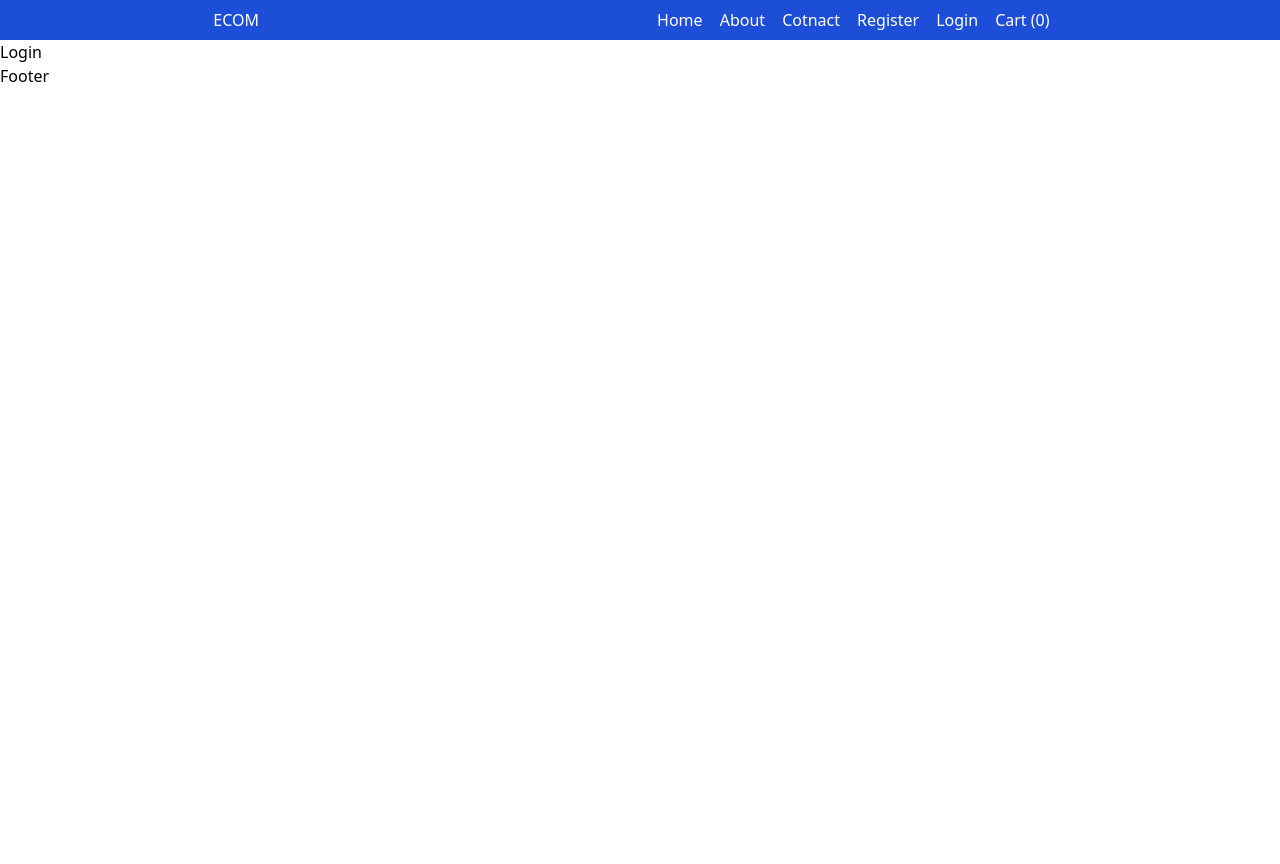
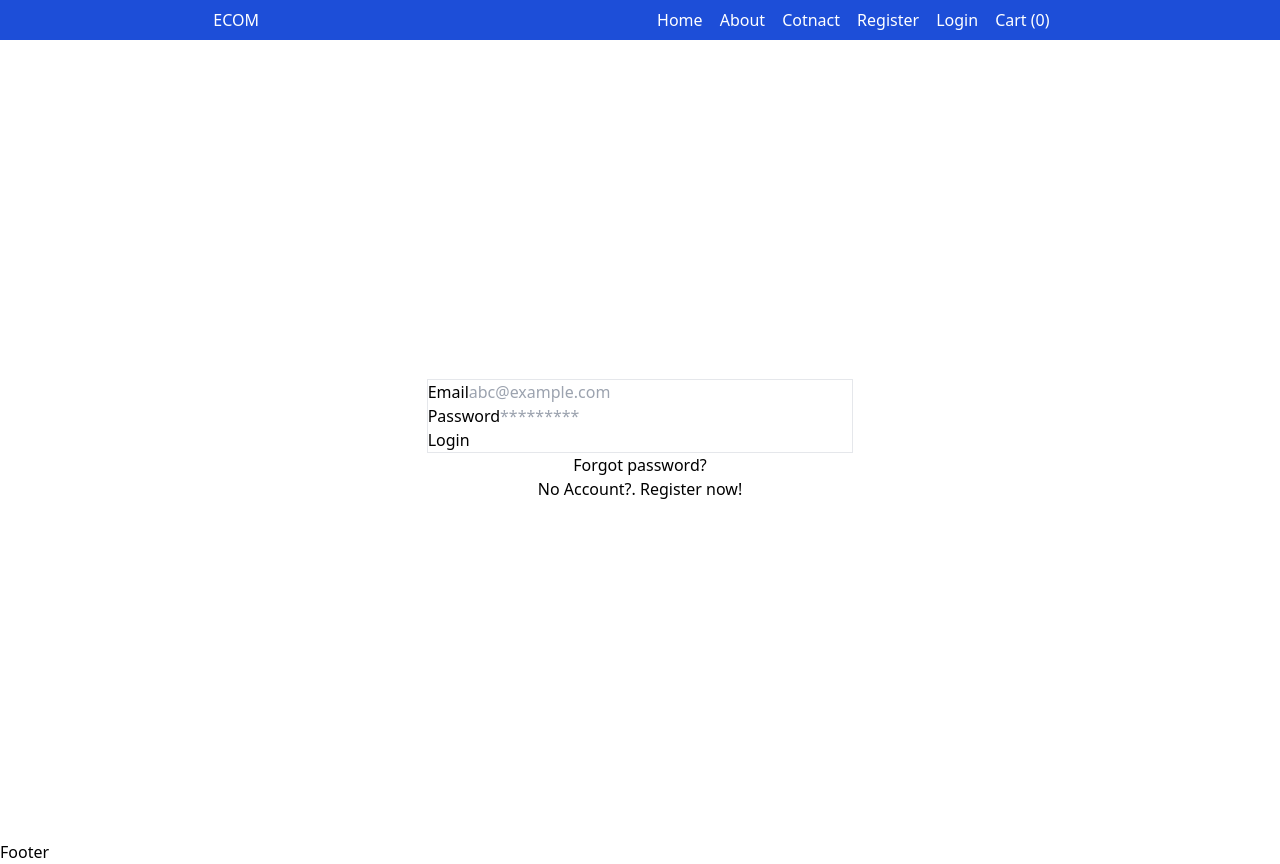
Before and after one commit to niyooshawebsites/ecom, a React (Vite) app in the folder client/: page /login in a window 1280 px wide. Before the commit the page ends 800 px from the top, so only its background shows below. Built offline with nearby package versions, Linux system fonts and the light colour scheme.

Commit message:
working on the login page

```diff
--- /dev/null
+++ b/client/src/comps/LoginForm.jsx
@@ -0,0 +1,33 @@
+import { Link } from "react-router-dom";
+
+const LoginForm = () => {
+  return (
+    <div className="flex flex-col justify-center items-center min-h-screen">
+      <form className="w-4/12 border">
+        <div>
+          <label htmlFor="email">Email</label>
+          <input
+            type="email"
+            name="email"
+            id="email"
+            placeholder="abc@example.com"
+          />
+        </div>
+        <div>
+          <label htmlFor="password">Password</label>
+          <input
+            type="password"
+            name="password"
+            id="password"
+            placeholder="*********"
+          />
+        </div>
+        <button>Login</button>
+      </form>
+      <Link to="/forgot-passwrod">Forgot password?</Link>
+      <Link to="/register">No Account?. Register now!</Link>
+    </div>
+  );
+};
+
+export default LoginForm;
--- a/client/src/pages/Login.jsx
+++ b/client/src/pages/Login.jsx
@@ -1,7 +1,12 @@
 import Layout from "../comps/Layout";
+import LoginForm from "../comps/LoginForm";
 
 const Login = () => {
-  return <Layout>Login</Layout>;
+  return (
+    <Layout>
+      <LoginForm />
+    </Layout>
+  );
 };
 
 export default Login;
```
